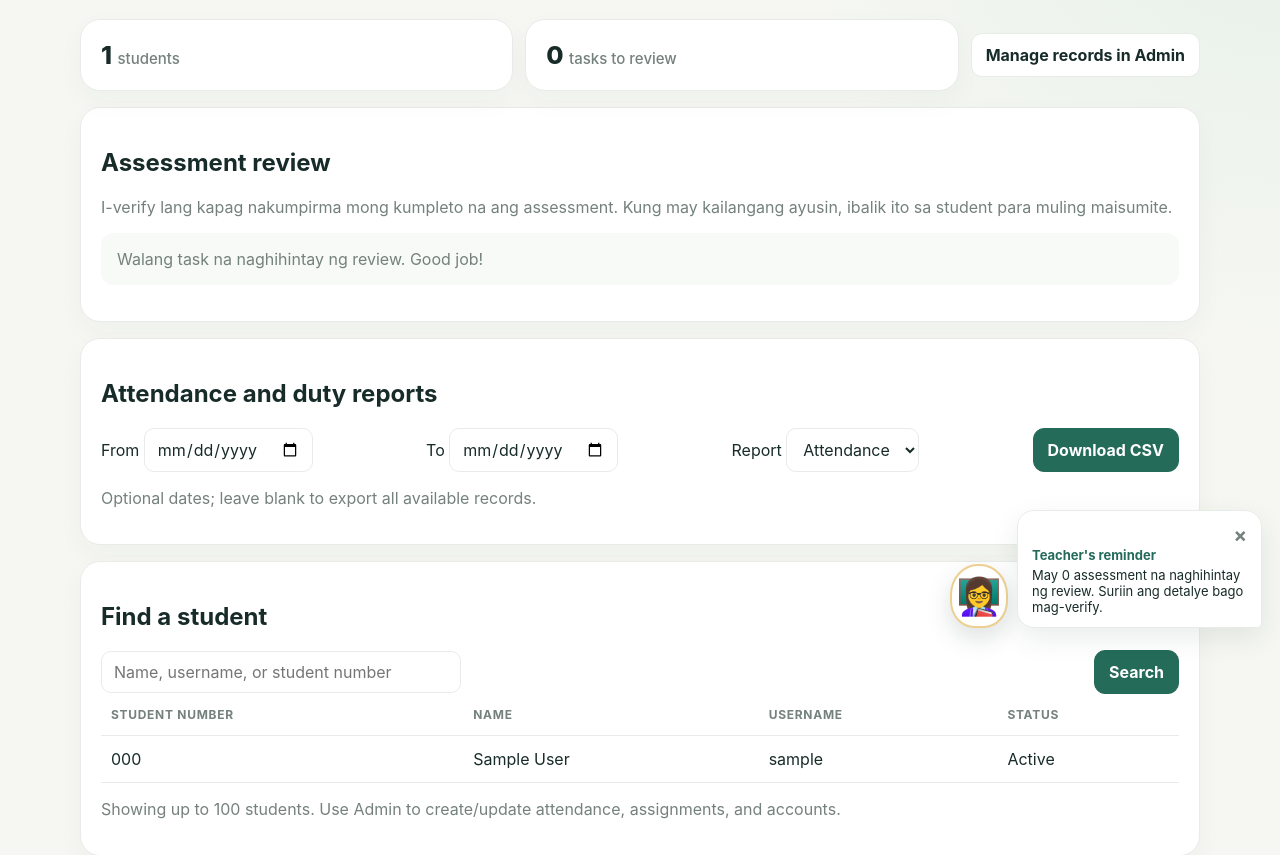
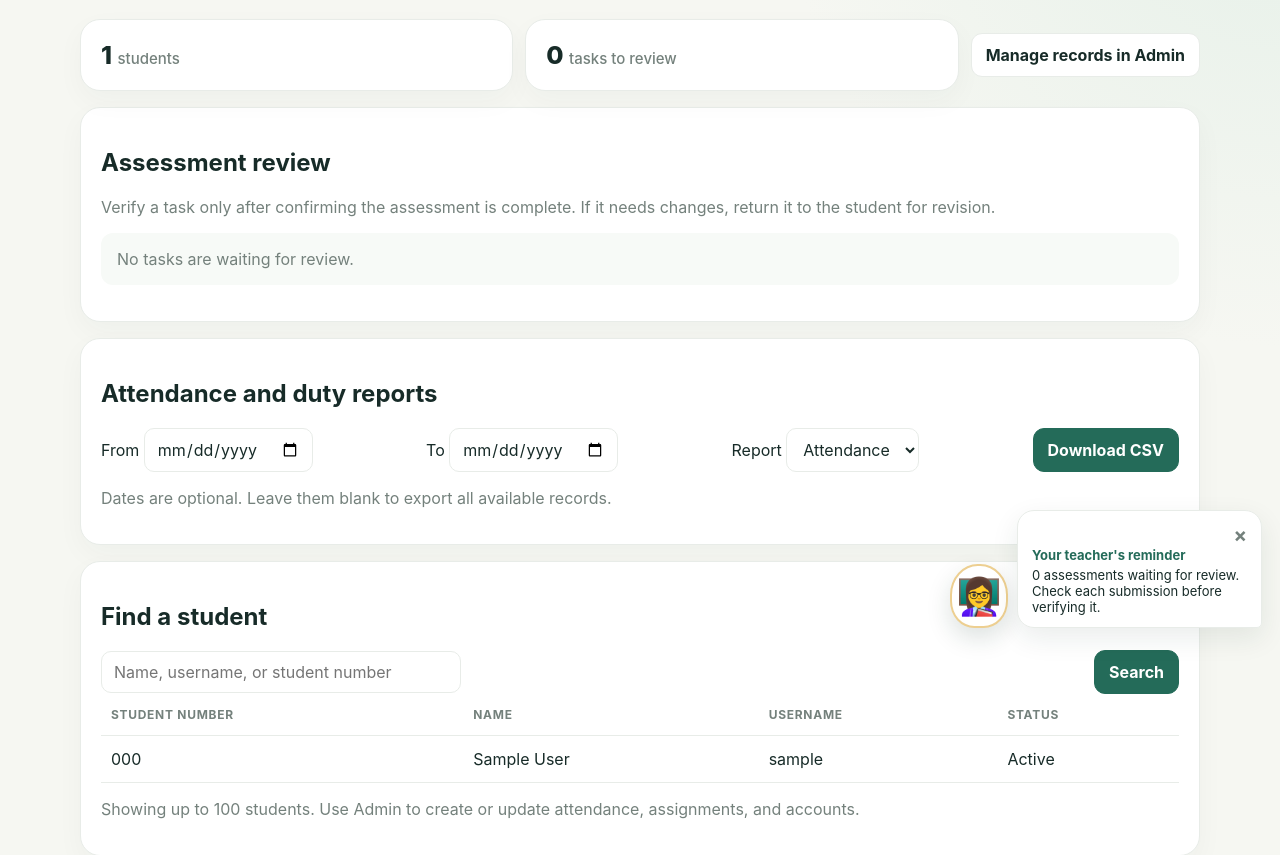
Before and after one commit to jaypeemagadia8-maker/SAPTrack, a Django app: page /coordinator/ in a window 1280 px wide. Shown: the part 154-1009 px from the top of the page. Run offline with Django 5.2, Linux system fonts and the light colour scheme; a user stored in the database is signed in; tables that the repository leaves empty hold one stand-in row (values such as "Sample post").

Commit message:
Use English throughout SAPTrack student and coordinator interface

```diff
--- a/dashboard/templates/dashboard/coordinator.html
+++ b/dashboard/templates/dashboard/coordinator.html
@@ -4,7 +4,7 @@
 </style></head><body><main class="wrap"><header class="top"><div><div class="muted">Student Assistance Program</div><h1>Coordinator dashboard</h1><p class="muted">Student overview, task verification, and downloadable reports.</p></div><a class="link" href="{% url 'dashboard_index' %}">Student portal</a></header>
 {% if messages %}<ul class="messages">{% for message in messages %}<li>{{ message }}</li>{% endfor %}</ul>{% endif %}
 <section class="actions"><div class="card stat">{{ student_count }} <span class="muted">students</span></div><div class="card stat">{{ pending_task_count }} <span class="muted">tasks to review</span></div><a class="link" href="{% url 'admin:index' %}">Manage records in Admin</a></section>
-<section class="card"><h2>Assessment review</h2><p class="muted">I-verify lang kapag nakumpirma mong kumpleto na ang assessment. Kung may kailangang ayusin, ibalik ito sa student para muling maisumite.</p>{% for task in pending_tasks %}<article class="task"><div class="task-head"><div><h3>{{ task.title }}</h3><div>{{ task.member.user.get_full_name|default:task.member.user.username }} · {{ task.member.student_number }}</div><div class="muted">Submitted {{ task.submitted_at|date:"M j, Y · g:i A" }}{% if task.due_date %} · Due {{ task.due_date|date:"M j, Y" }}{% endif %}</div>{% if task.description %}<p class="muted">{{ task.description|truncatechars:180 }}</p>{% endif %}</div><span class="pill">Awaiting review</span></div><div class="task-actions"><form method="post" action="{% url 'review_task' task.id %}">{% csrf_token %}<input type="hidden" name="action" value="verify"><button class="primary" type="submit">Verify complete</button></form><form method="post" action="{% url 'review_task' task.id %}">{% csrf_token %}<input type="hidden" name="action" value="return"><button class="return" type="submit">Return for revision</button></form></div></article>{% empty %}<p class="empty">Walang task na naghihintay ng review. Good job!</p>{% endfor %}</section>
-<section class="card"><h2>Attendance and duty reports</h2><form class="filters" method="get" action="{% url 'report_csv' %}"><label>From <input type="date" name="start"></label><label>To <input type="date" name="end"></label><label>Report <select name="type"><option value="attendance">Attendance</option><option value="duty">Area duty</option></select></label><button class="primary" type="submit">Download CSV</button></form><p class="muted">Optional dates; leave blank to export all available records.</p></section>
-<section class="card"><h2>Find a student</h2><form method="get" class="filters"><input type="search" name="q" value="{{ query }}" placeholder="Name, username, or student number" aria-label="Search students"><button class="primary" type="submit">Search</button></form><div class="scroll"><table><thead><tr><th>Student number</th><th>Name</th><th>Username</th><th>Status</th></tr></thead><tbody>{% for member in members %}<tr><td>{{ member.student_number }}</td><td>{{ member.user.get_full_name|default:member.user.username }}</td><td>{{ member.user.username }}</td><td>{% if member.is_active and member.user.is_active %}Active{% else %}Inactive{% endif %}</td></tr>{% empty %}<tr><td colspan="4">No students found.</td></tr>{% endfor %}</tbody></table></div><p class="muted">Showing up to 100 students. Use Admin to create/update attendance, assignments, and accounts.</p></section>
-</main><aside class="mascot" aria-live="polite"><div class="mascot-face" aria-hidden="true">👩‍🏫</div><div class="bubble"><button class="close" type="button" aria-label="Close reminder" onclick="this.closest('.mascot').hidden=true">×</button><div class="bubble-copy"><strong>Teacher's reminder</strong>May {{ pending_task_count }} assessment na naghihintay ng review. Suriin ang detalye bago mag-verify.</div></div></aside></body></html>
+<section class="card"><h2>Assessment review</h2><p class="muted">Verify a task only after confirming the assessment is complete. If it needs changes, return it to the student for revision.</p>{% for task in pending_tasks %}<article class="task"><div class="task-head"><div><h3>{{ task.title }}</h3><div>{{ task.member.user.get_full_name|default:task.member.user.username }} · {{ task.member.student_number }}</div><div class="muted">Submitted {{ task.submitted_at|date:"M j, Y · g:i A" }}{% if task.due_date %} · Due {{ task.due_date|date:"M j, Y" }}{% endif %}</div>{% if task.description %}<p class="muted">{{ task.description|truncatechars:180 }}</p>{% endif %}</div><span class="pill">Awaiting review</span></div><div class="task-actions"><form method="post" action="{% url 'review_task' task.id %}">{% csrf_token %}<input type="hidden" name="action" value="verify"><button class="primary" type="submit">Verify complete</button></form><form method="post" action="{% url 'review_task' task.id %}">{% csrf_token %}<input type="hidden" name="action" value="return"><button class="return" type="submit">Return for revision</button></form></div></article>{% empty %}<p class="empty">No tasks are waiting for review.</p>{% endfor %}</section>
+<section class="card"><h2>Attendance and duty reports</h2><form class="filters" method="get" action="{% url 'report_csv' %}"><label>From <input type="date" name="start"></label><label>To <input type="date" name="end"></label><label>Report <select name="type"><option value="attendance">Attendance</option><option value="duty">Area duty</option></select></label><button class="primary" type="submit">Download CSV</button></form><p class="muted">Dates are optional. Leave them blank to export all available records.</p></section>
+<section class="card"><h2>Find a student</h2><form method="get" class="filters"><input type="search" name="q" value="{{ query }}" placeholder="Name, username, or student number" aria-label="Search students"><button class="primary" type="submit">Search</button></form><div class="scroll"><table><thead><tr><th>Student number</th><th>Name</th><th>Username</th><th>Status</th></tr></thead><tbody>{% for member in members %}<tr><td>{{ member.student_number }}</td><td>{{ member.user.get_full_name|default:member.user.username }}</td><td>{{ member.user.username }}</td><td>{% if member.is_active and member.user.is_active %}Active{% else %}Inactive{% endif %}</td></tr>{% empty %}<tr><td colspan="4">No students found.</td></tr>{% endfor %}</tbody></table></div><p class="muted">Showing up to 100 students. Use Admin to create or update attendance, assignments, and accounts.</p></section>
+</main><aside class="mascot" aria-live="polite"><div class="mascot-face" aria-hidden="true">👩‍🏫</div><div class="bubble"><button class="close" type="button" aria-label="Close reminder" onclick="this.closest('.mascot').hidden=true">×</button><div class="bubble-copy"><strong>Your teacher's reminder</strong>{{ pending_task_count }} assessment{{ pending_task_count|pluralize }} waiting for review. Check each submission before verifying it.</div></div></aside></body></html>
--- a/dashboard/views.py
+++ b/dashboard/views.py
@@ -31,7 +31,7 @@ def index(request):
     if member is None:
         if request.user.is_staff:
             return redirect("coordinator_dashboard")
-        messages.error(request, "Hindi aktibo o hindi naka-link ang student account mo. Makipag-ugnayan sa SAP coordinator.")
+        messages.error(request, "Your student account is inactive or not linked. Please contact your SAP coordinator.")
         return redirect("members:login")
 
     today = timezone.localdate()
@@ -41,13 +41,19 @@ def index(request):
     area_sessions = member.area_duty_sessions.select_related("area_assignment__area").order_by("-started_at")[:5]
     duty_progress = get_weekly_area_duty_summary(member)
     tasks = member.tasks.all()
-    due_tasks = tasks.exclude(status=StudentTask.Status.VERIFIED).filter(due_date__isnull=False, due_date__gte=today).order_by("due_date")[:3]
-    overdue_tasks = tasks.exclude(status=StudentTask.Status.VERIFIED).filter(due_date__lt=today).order_by("due_date")[:3]
+    due_tasks = tasks.exclude(status=StudentTask.Status.VERIFIED).filter(
+        due_date__isnull=False, due_date__gte=today
+    ).order_by("due_date")[:3]
+    overdue_tasks = tasks.exclude(status=StudentTask.Status.VERIFIED).filter(
+        due_date__lt=today
+    ).order_by("due_date")[:3]
     context = {
         "member": member,
         "attendance": attendance,
         "attendance_count": member.attendance_records.count(),
-        "attendance_this_month": member.attendance_records.filter(attendance_date__year=today.year, attendance_date__month=today.month).count(),
+        "attendance_this_month": member.attendance_records.filter(
+            attendance_date__year=today.year, attendance_date__month=today.month
+        ).count(),
         "room_assignments": room_assignments,
         "area_assignments": area_assignments,
         "area_sessions": area_sessions,
@@ -64,14 +70,14 @@ def index(request):
 def submit_task(request, task_id):
     member = _get_active_member(request)
     if member is None:
-        messages.error(request, "Hindi aktibo ang account mo. Makipag-ugnayan sa SAP coordinator.")
+        messages.error(request, "Your account is inactive. Please contact your SAP coordinator.")
         return redirect("members:login")
     task = get_object_or_404(StudentTask, pk=task_id, member=member)
     if task.status == StudentTask.Status.TODO:
         task.mark_submitted()
-        messages.success(request, "Naipasa ang task mo para ma-review ng coordinator.")
+        messages.success(request, "Your task was submitted for coordinator review.")
     else:
-        messages.info(request, "Naipasa na o na-verify na ang task na ito.")
+        messages.info(request, "This task has already been submitted or verified.")
     return redirect("dashboard_index")
 
 
@@ -84,8 +90,15 @@ def coordinator_dashboard(request):
     query = request.GET.get("q", "").strip()
     members = SAPMember.objects.select_related("user").order_by("student_number")
     if query:
-        members = members.filter(Q(student_number__icontains=query) | Q(user__username__icontains=query) | Q(user__first_name__icontains=query) | Q(user__last_name__icontains=query))
-    pending_tasks = StudentTask.objects.filter(status=StudentTask.Status.SUBMITTED).select_related("member__user").order_by("submitted_at", "due_date")
+        members = members.filter(
+            Q(student_number__icontains=query)
+            | Q(user__username__icontains=query)
+            | Q(user__first_name__icontains=query)
+            | Q(user__last_name__icontains=query)
+        )
+    pending_tasks = StudentTask.objects.filter(
+        status=StudentTask.Status.SUBMITTED
+    ).select_related("member__user").order_by("submitted_at", "due_date")
     context = {
         "query": query,
         "members": members[:100],
@@ -100,21 +113,25 @@ def coordinator_dashboard(request):
 @user_passes_test(_is_coordinator)
 @require_POST
 def review_task(request, task_id):
-    task = get_object_or_404(StudentTask.objects.select_related("member"), pk=task_id, status=StudentTask.Status.SUBMITTED)
+    task = get_object_or_404(
+        StudentTask.objects.select_related("member"),
+        pk=task_id,
+        status=StudentTask.Status.SUBMITTED,
+    )
     action = request.POST.get("action")
     if action == "verify":
         task.status = StudentTask.Status.VERIFIED
         task.verified_at = timezone.now()
         task.verified_by = request.user
         task.save(update_fields=["status", "verified_at", "verified_by"])
-        messages.success(request, f"Na-verify ang task na '{task.title}'.")
+        messages.success(request, f"The task '{task.title}' has been verified as complete.")
     elif action == "return":
         task.status = StudentTask.Status.TODO
         task.submitted_at = None
         task.save(update_fields=["status", "submitted_at"])
-        messages.info(request, f"Ibinalik sa student ang task na '{task.title}' para muling maisumite.")
+        messages.info(request, f"The task '{task.title}' was returned to the student for revision.")
     else:
-        return HttpResponseBadRequest("Hindi kilalang review action.")
+        return HttpResponseBadRequest("Unknown review action.")
     return redirect("coordinator_dashboard")
 
 
@@ -125,9 +142,9 @@ def report_csv(request):
     start = parse_date(start_text) if start_text else None
     end = parse_date(end_text) if end_text else None
     if (start_text and start is None) or (end_text and end is None):
-        return HttpResponseBadRequest("Gumamit ng valid na petsa sa YYYY-MM-DD format.")
+        return HttpResponseBadRequest("Enter valid dates in YYYY-MM-DD format.")
     if start and end and start > end:
-        return HttpResponseBadRequest("Dapat mas maaga o kapareho ng end date ang start date.")
+        return HttpResponseBadRequest("The start date must be on or before the end date.")
 
     report_type = request.GET.get("type", "attendance")
     response = HttpResponse(content_type="text/csv; charset=utf-8")
@@ -136,13 +153,22 @@ def report_csv(request):
     if report_type == "duty":
         response["Content-Disposition"] = 'attachment; filename="saptrack-duty-report.csv"'
         writer.writerow(["Student number", "Student", "Area", "Started at", "Ended at", "Minutes"])
-        records = AreaDutySession.objects.select_related("member__user", "area_assignment__area").filter(ended_at__isnull=False)
+        records = AreaDutySession.objects.select_related(
+            "member__user", "area_assignment__area"
+        ).filter(ended_at__isnull=False)
         if start:
             records = records.filter(started_at__date__gte=start)
         if end:
             records = records.filter(started_at__date__lte=end)
         for record in records.order_by("started_at"):
-            writer.writerow([record.member.student_number, record.member.user.get_full_name() or record.member.user.username, record.area_assignment.area.name, timezone.localtime(record.started_at).isoformat(), timezone.localtime(record.ended_at).isoformat(), record.duration_minutes])
+            writer.writerow([
+                record.member.student_number,
+                record.member.user.get_full_name() or record.member.user.username,
+                record.area_assignment.area.name,
+                timezone.localtime(record.started_at).isoformat(),
+                timezone.localtime(record.ended_at).isoformat(),
+                record.duration_minutes,
+            ])
     elif report_type == "attendance":
         response["Content-Disposition"] = 'attachment; filename="saptrack-attendance-report.csv"'
         writer.writerow(["Student number", "Student", "Date", "Time in", "Time out", "Notes"])
@@ -152,7 +178,14 @@ def report_csv(request):
         if end:
             records = records.filter(attendance_date__lte=end)
         for record in records.order_by("attendance_date", "member__student_number"):
-            writer.writerow([record.member.student_number, record.member.user.get_full_name() or record.member.user.username, record.attendance_date.isoformat(), timezone.localtime(record.time_in).isoformat() if record.time_in else "", timezone.localtime(record.time_out).isoformat() if record.time_out else "", record.notes])
+            writer.writerow([
+                record.member.student_number,
+                record.member.user.get_full_name() or record.member.user.username,
+                record.attendance_date.isoformat(),
+                timezone.localtime(record.time_in).isoformat() if record.time_in else "",
+                timezone.localtime(record.time_out).isoformat() if record.time_out else "",
+                record.notes,
+            ])
     else:
-        return HttpResponseBadRequest("Hindi kilalang report type.")
+        return HttpResponseBadRequest("Unknown report type.")
     return response
```
Also changed, not shown: dashboard/templates/dashboard/index.html (+2 -2 lines), members/templates/members/password_change.html (+2 -1 lines).
